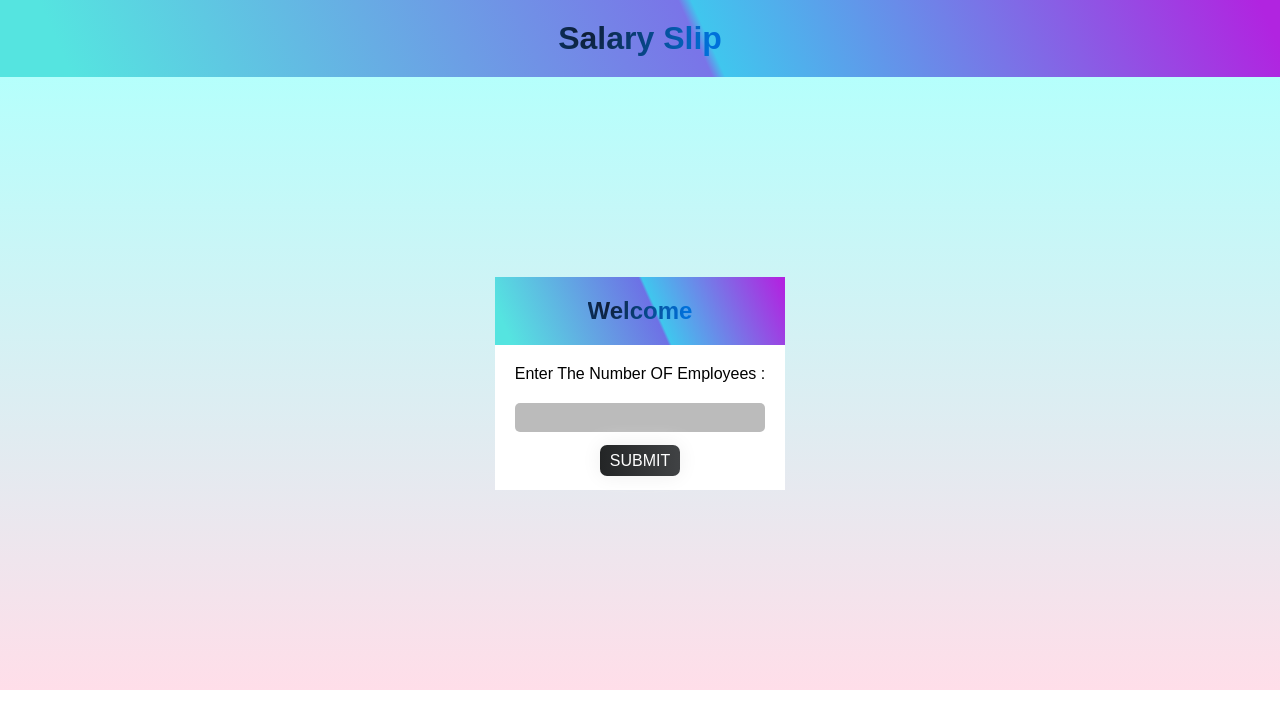
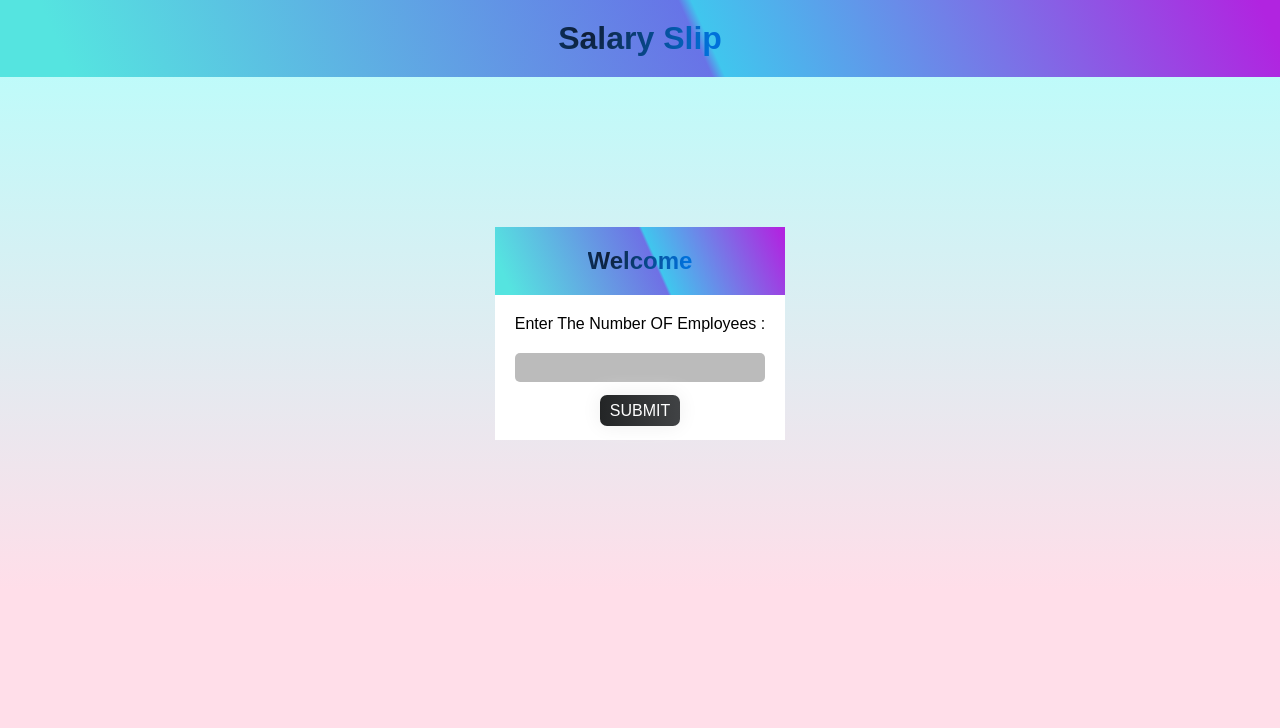
Before and after one commit to Harshil0512/Salary-Slip, a plain HTML site: page index.html in a window 1280 px wide. Drawn offline with Linux system fonts and the light colour scheme.

Commit message:
Update style.css

```diff
--- a/style.css
+++ b/style.css
@@ -3,6 +3,13 @@
 	box-sizing: border-box;
 	margin: 0 auto;
 	font-family: sans-serif;
+}
+body
+{
+	background-color: #FFDEE9;
+	background-image: linear-gradient(0deg, #FFDEE9 0%, #B5FFFC 100%);
+	background-size: cover;
+	background-repeat: no-repeat;
 }
 .header
 {
@@ -25,10 +32,7 @@ main
 	display: flex;
 	justify-content: center;
 	align-items: center;
-	padding: 200px;
-	height: 100%;
-	background-color: #FFDEE9;
-	background-image: linear-gradient(0deg, #FFDEE9 0%, #B5FFFC 100%);
+	padding: 150px;
 }
 .input
 {
```
